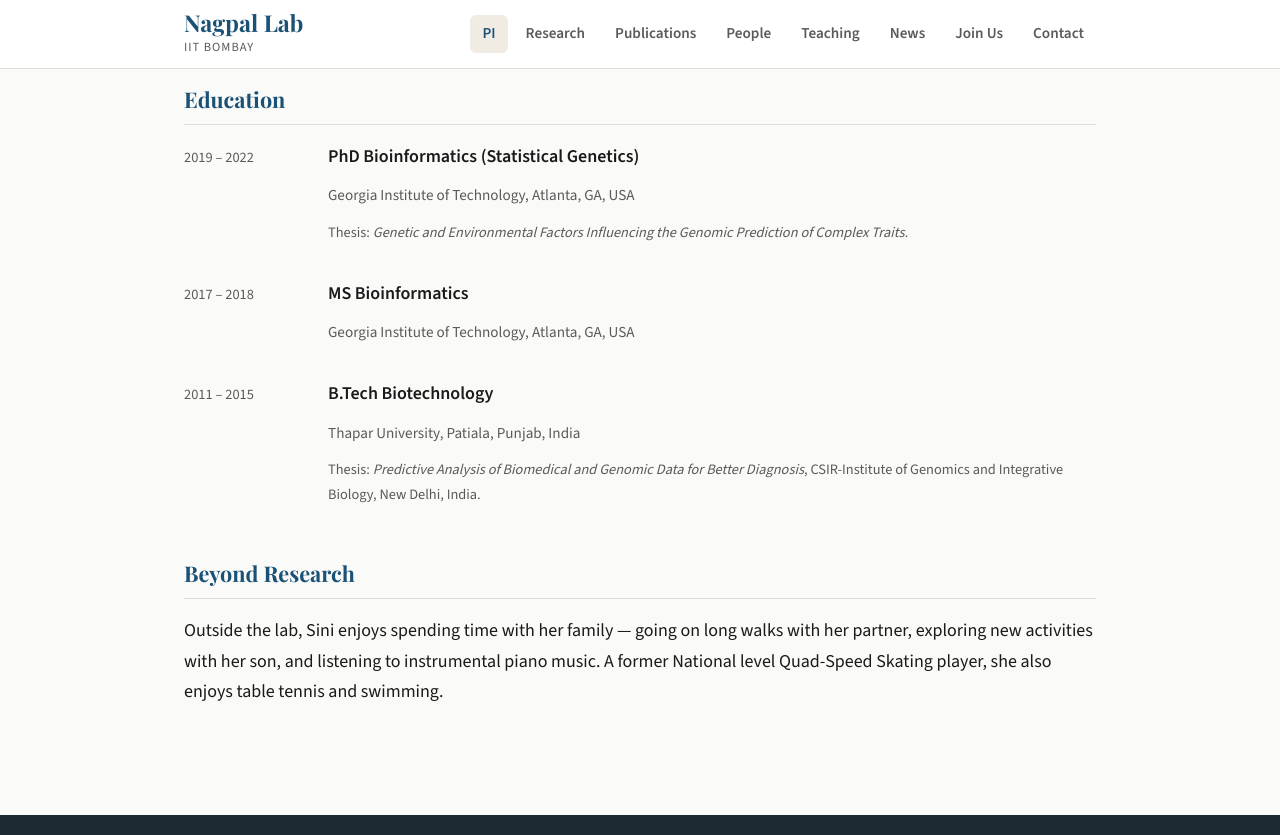
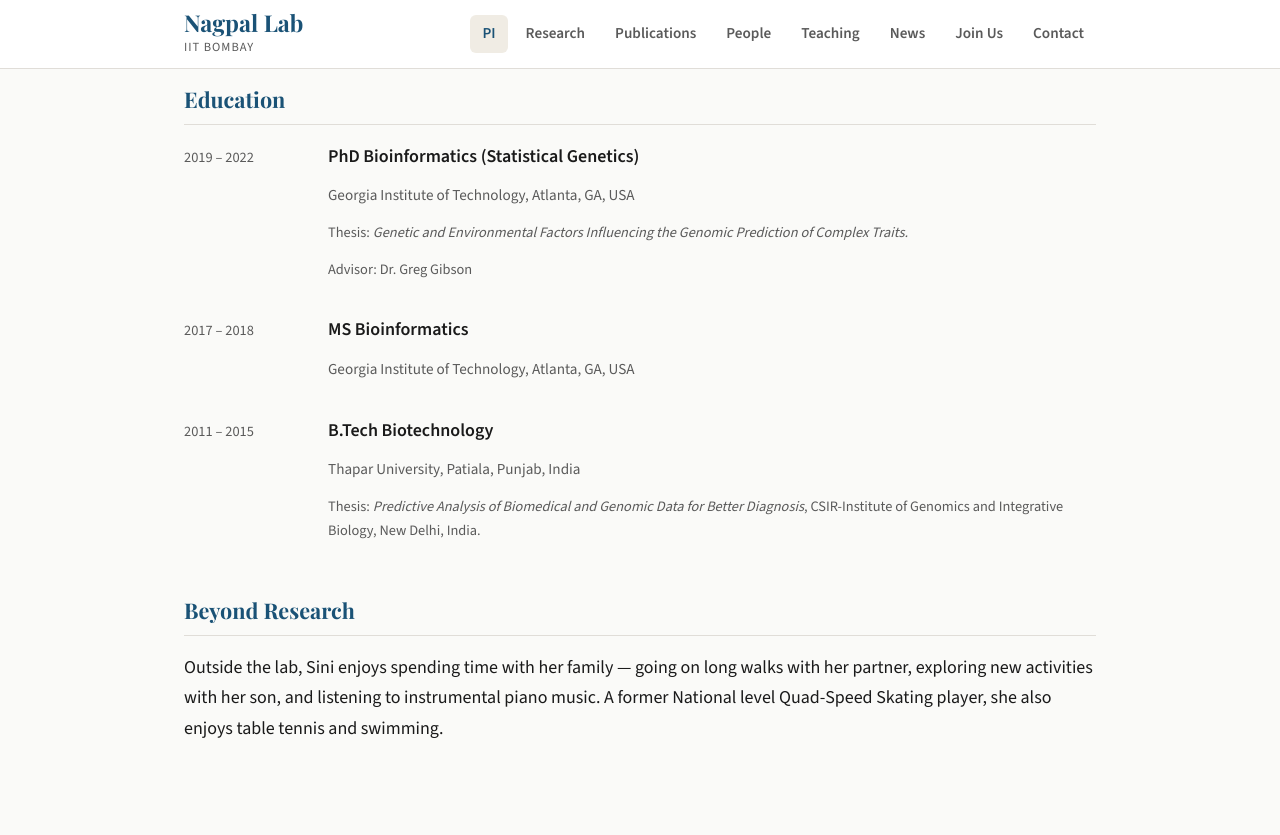
Before and after one commit to nagpallab/nagpallab.github.io, a Jekyll site: the page built from pi.md, in a window 1280 px wide and 900 px high, scrolled down 1059 px, cut to the strip 0-835 px from the top of the window. Built offline with Jekyll 4.4.1, drawn with Linux system fonts in a browser that asks for light colours.

Commit message:
Update pi.md

```diff
--- a/pi.md
+++ b/pi.md
@@ -56,6 +56,7 @@ title: Principal Investigator
         <p class="pi-position">PhD Bioinformatics (Statistical Genetics)</p>
         <p class="pi-institution">Georgia Institute of Technology, Atlanta, GA, USA</p>
         <p class="pi-thesis">Thesis: <em>Genetic and Environmental Factors Influencing the Genomic Prediction of Complex Traits.</em></p>
+        <p class="pi-thesis">Advisor: Dr. Greg Gibson</p>
       </div>
     </div>
     <div class="pi-timeline-item">
```
